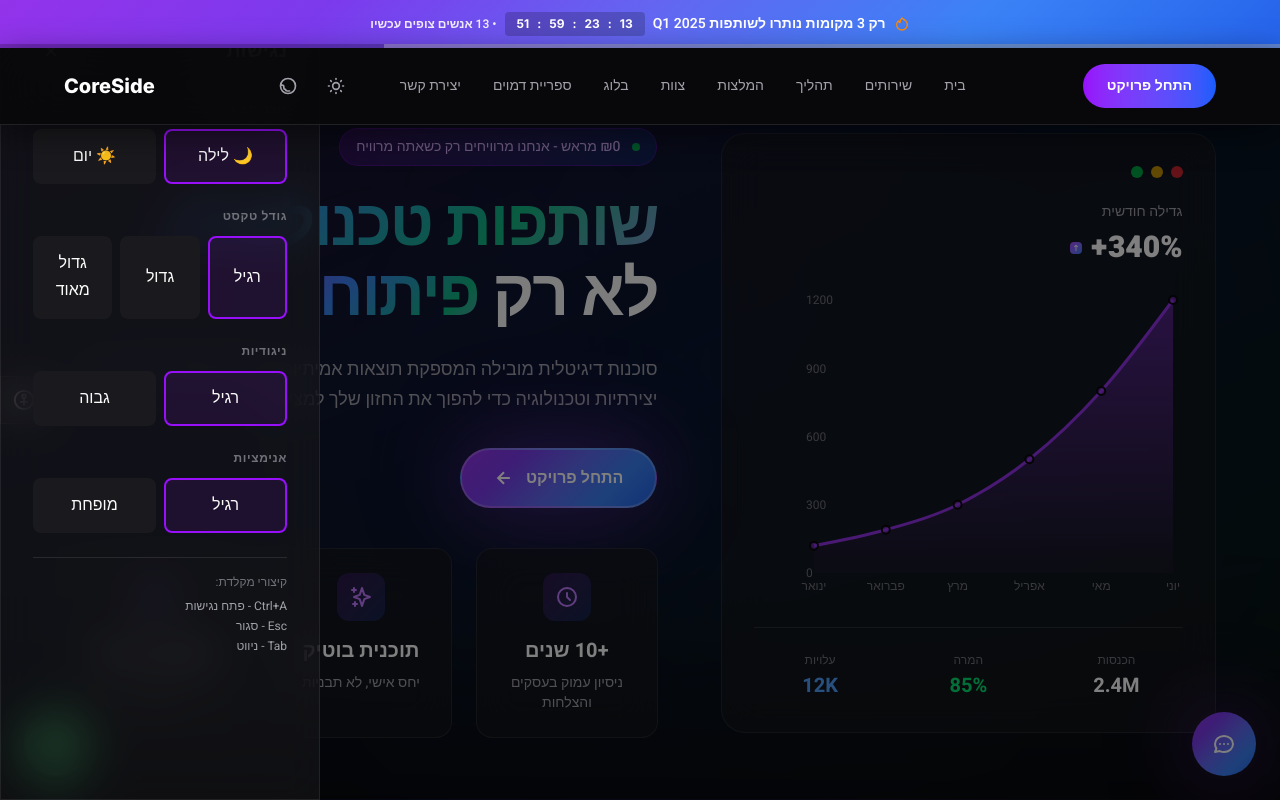
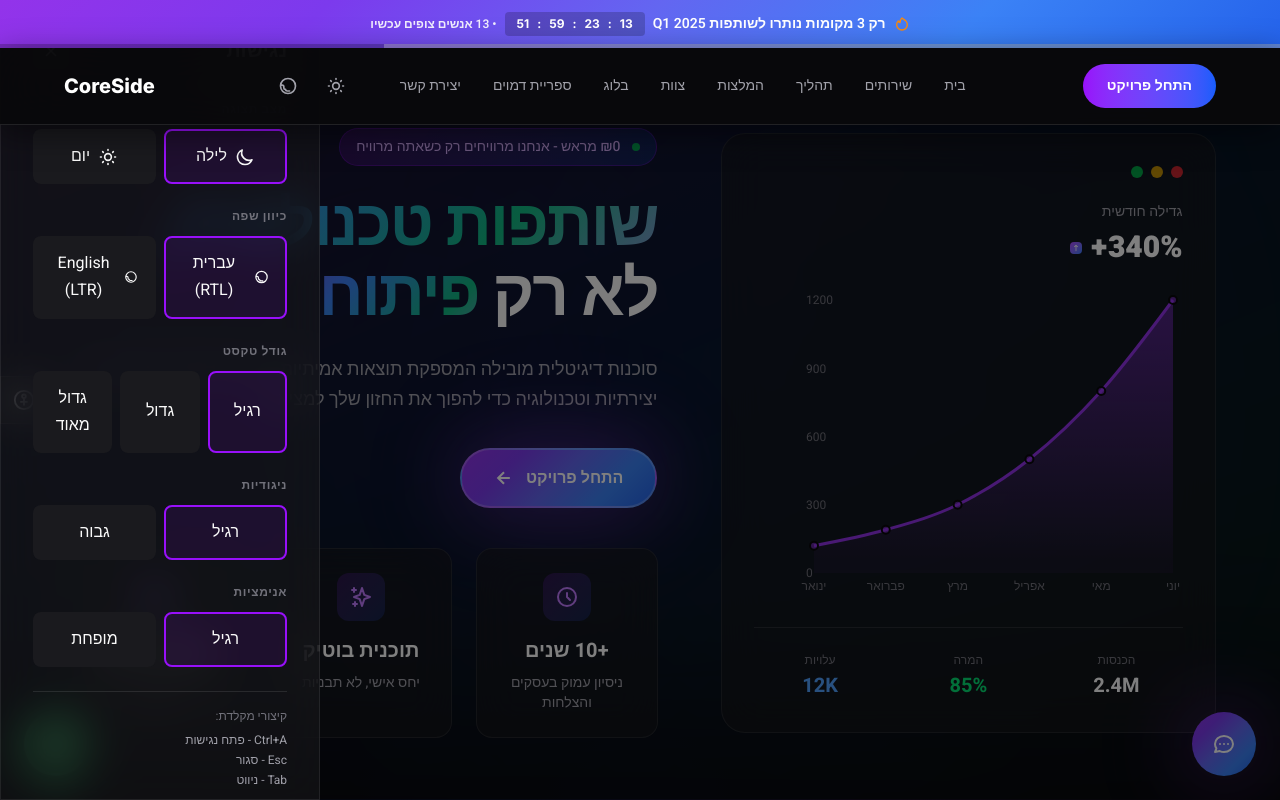
Before and after one commit to bengueta/LEVELUP-MARKETING, a Next.js app: page / in a window 1280 px wide. Both pictures are taken after a click on the button 24 px from the left and 400 px from the top of the page. Shown: the top 800 px of the page. Built offline with nearby package versions, Linux system fonts and the light colour scheme.

Commit message:
תיקון: מצב יום/לילה עובד, הוספת RTL/LTR switcher עם אייקון גלובוס, תמיכה מלאה ב-LTR

```diff
--- a/src/app/globals.css
+++ b/src/app/globals.css
@@ -279,7 +279,8 @@ body {
 }
 
 /* Light Theme */
-.light-theme {
+.light-theme,
+.light-theme body {
   --bg-primary: #fafafa;
   --bg-secondary: #f4f4f5;
   --bg-tertiary: #e4e4e7;
@@ -289,21 +290,65 @@ body {
   --text-primary: #09090b;
   --text-secondary: #27272a;
   --text-tertiary: #52525b;
-}
 
-.light-theme body {
-  background: #fafafa;
-  color: #09090b;
+  background: #fafafa !important;
+  color: #09090b !important;
 }
 
 .light-theme .glass-effect {
-  background: rgba(255, 255, 255, 0.8);
-  border: 1px solid rgba(0, 0, 0, 0.1);
+  background: rgba(255, 255, 255, 0.8) !important;
+  border: 1px solid rgba(0, 0, 0, 0.1) !important;
 }
 
 .light-theme .glass-effect-2 {
-  background: rgba(255, 255, 255, 0.9);
-  border: 1px solid rgba(0, 0, 0, 0.1);
+  background: rgba(255, 255, 255, 0.9) !important;
+  border: 1px solid rgba(0, 0, 0, 0.1) !important;
+}
+
+.light-theme main {
+  background: #fafafa !important;
+  color: #09090b !important;
+}
+
+.light-theme section {
+  background: transparent !important;
+}
+
+.light-theme .bg-\[#121215\] {
+  background-color: #f4f4f5 !important;
+}
+
+.light-theme .bg-\[#09090b\] {
+  background-color: #fafafa !important;
+}
+
+.light-theme .text-\[#fafafa\] {
+  color: #09090b !important;
+}
+
+.light-theme .text-\[#a1a1aa\] {
+  color: #27272a !important;
+}
+
+.light-theme .text-\[#71717a\] {
+  color: #52525b !important;
+}
+
+/* Dark Theme */
+.dark-theme,
+.dark-theme body {
+  --bg-primary: #09090b;
+  --bg-secondary: #121215;
+  --bg-tertiary: #1a1a1e;
+  --bg-card: #141417;
+  --bg-elevated: #1e1e22;
+
+  --text-primary: #fafafa;
+  --text-secondary: #a1a1aa;
+  --text-tertiary: #71717a;
+
+  background: #09090b !important;
+  color: #fafafa !important;
 }
 
 /* Reduced Motion */
--- a/src/components/widgets/A11yPanel.tsx
+++ b/src/components/widgets/A11yPanel.tsx
@@ -9,10 +9,13 @@ export default function A11yPanel() {
   const [fontSize, setFontSize] = useState('normal');
   const [contrast, setContrast] = useState('normal');
   const [motion, setMotion] = useState('normal');
+  const [direction, setDirection] = useState<'rtl' | 'ltr'>('rtl');
 
   useEffect(() => {
     // Apply accessibility settings
     const root = document.documentElement;
+    const html = document.documentElement;
+    const body = document.body;
 
     // Font size
     root.style.setProperty('--font-size-multiplier',
@@ -22,26 +25,45 @@ export default function A11yPanel() {
     // Contrast
     if (contrast === 'high') {
       root.classList.add('high-contrast');
+      body.classList.add('high-contrast');
     } else {
       root.classList.remove('high-contrast');
+      body.classList.remove('high-contrast');
     }
 
     // Reduced motion
     if (motion === 'reduced') {
       root.classList.add('reduced-motion');
+      body.classList.add('reduced-motion');
     } else {
       root.classList.remove('reduced-motion');
+      body.classList.remove('reduced-motion');
     }
 
-    // Theme
+    // Theme - מוחל על html ו-body
     if (theme === 'light') {
-      root.classList.add('light-theme');
-      root.classList.remove('dark-theme');
+      html.classList.add('light-theme');
+      html.classList.remove('dark-theme');
+      body.classList.add('light-theme');
+      body.classList.remove('dark-theme');
+      html.style.backgroundColor = '#fafafa';
+      body.style.backgroundColor = '#fafafa';
+      body.style.color = '#09090b';
     } else {
-      root.classList.add('dark-theme');
-      root.classList.remove('light-theme');
+      html.classList.add('dark-theme');
+      html.classList.remove('light-theme');
+      body.classList.add('dark-theme');
+      body.classList.remove('light-theme');
+      html.style.backgroundColor = '#09090b';
+      body.style.backgroundColor = '#09090b';
+      body.style.color = '#fafafa';
     }
-  }, [fontSize, contrast, motion, theme]);
+
+    // Direction (RTL/LTR)
+    html.setAttribute('dir', direction);
+    html.setAttribute('lang', direction === 'rtl' ? 'he' : 'en');
+    body.style.direction = direction;
+  }, [fontSize, contrast, motion, theme, direction]);
 
   useEffect(() => {
     // Keyboard navigation
@@ -103,17 +125,49 @@ export default function A11yPanel() {
                 <div className="flex gap-2">
                   <button
                     onClick={() => setTheme('dark')}
-                    className={`flex-1 px-4 py-3 rounded-lg border-2 transition-all focus:outline-none focus:ring-2 focus:ring-purple-500 ${theme === 'dark' ? 'border-purple-600 bg-purple-600/10' : 'border-transparent bg-[#1a1a1e]'}`}
+                    className={`flex-1 px-4 py-3 rounded-lg border-2 transition-all focus:outline-none focus:ring-2 focus:ring-purple-500 flex items-center justify-center gap-2 ${theme === 'dark' ? 'border-purple-600 bg-purple-600/10' : 'border-transparent bg-[#1a1a1e]'}`}
                     aria-pressed={theme === 'dark'}
                   >
-                    🌙 לילה
+                    <svg className="w-5 h-5" fill="none" stroke="currentColor" viewBox="0 0 24 24">
+                      <path strokeLinecap="round" strokeLinejoin="round" strokeWidth={2} d="M20.354 15.354A9 9 0 018.646 3.646 9.003 9.003 0 0012 21a9.003 9.003 0 008.354-5.646z" />
+                    </svg>
+                    <span>לילה</span>
                   </button>
                   <button
                     onClick={() => setTheme('light')}
-                    className={`flex-1 px-4 py-3 rounded-lg border-2 transition-all focus:outline-none focus:ring-2 focus:ring-purple-500 ${theme === 'light' ? 'border-purple-600 bg-purple-600/10' : 'border-transparent bg-[#1a1a1e]'}`}
+                    className={`flex-1 px-4 py-3 rounded-lg border-2 transition-all focus:outline-none focus:ring-2 focus:ring-purple-500 flex items-center justify-center gap-2 ${theme === 'light' ? 'border-purple-600 bg-purple-600/10' : 'border-transparent bg-[#1a1a1e]'}`}
                     aria-pressed={theme === 'light'}
                   >
-                    ☀️ יום
+                    <svg className="w-5 h-5" fill="none" stroke="currentColor" viewBox="0 0 24 24">
+                      <path strokeLinecap="round" strokeLinejoin="round" strokeWidth={2} d="M12 3v1m0 16v1m9-9h-1M4 12H3m15.364 6.364l-.707-.707M6.343 6.343l-.707-.707m12.728 0l-.707.707M6.343 17.657l-.707.707M16 12a4 4 0 11-8 0 4 4 0 018 0z" />
+                    </svg>
+                    <span>יום</span>
+                  </button>
+                </div>
+              </div>
+
+              <div>
+                <h3 className="text-xs font-bold text-[#71717a] uppercase tracking-wider mb-3">כיוון שפה</h3>
+                <div className="flex gap-2">
+                  <button
+                    onClick={() => setDirection('rtl')}
+                    className={`flex-1 px-4 py-3 rounded-lg border-2 transition-all focus:outline-none focus:ring-2 focus:ring-purple-500 flex items-center justify-center gap-2 ${direction === 'rtl' ? 'border-purple-600 bg-purple-600/10' : 'border-transparent bg-[#1a1a1e]'}`}
+                    aria-pressed={direction === 'rtl'}
+                  >
+                    <svg className="w-5 h-5" fill="none" stroke="currentColor" viewBox="0 0 24 24">
+                      <path strokeLinecap="round" strokeLinejoin="round" strokeWidth={2} d="M3.055 11H5a2 2 0 012 2v1a2 2 0 002 2 2 2 0 002 2h2.945M21 12a9 9 0 11-18 0 9 9 0 0118 0z" />
+                    </svg>
+                    <span>עברית (RTL)</span>
+                  </button>
+                  <button
+                    onClick={() => setDirection('ltr')}
+                    className={`flex-1 px-4 py-3 rounded-lg border-2 transition-all focus:outline-none focus:ring-2 focus:ring-purple-500 flex items-center justify-center gap-2 ${direction === 'ltr' ? 'border-purple-600 bg-purple-600/10' : 'border-transparent bg-[#1a1a1e]'}`}
+                    aria-pressed={direction === 'ltr'}
+                  >
+                    <svg className="w-5 h-5" fill="none" stroke="currentColor" viewBox="0 0 24 24">
+                      <path strokeLinecap="round" strokeLinejoin="round" strokeWidth={2} d="M3.055 11H5a2 2 0 012 2v1a2 2 0 002 2 2 2 0 002 2h2.945M21 12a9 9 0 11-18 0 9 9 0 0118 0z" />
+                    </svg>
+                    <span>English (LTR)</span>
                   </button>
                 </div>
               </div>
```
